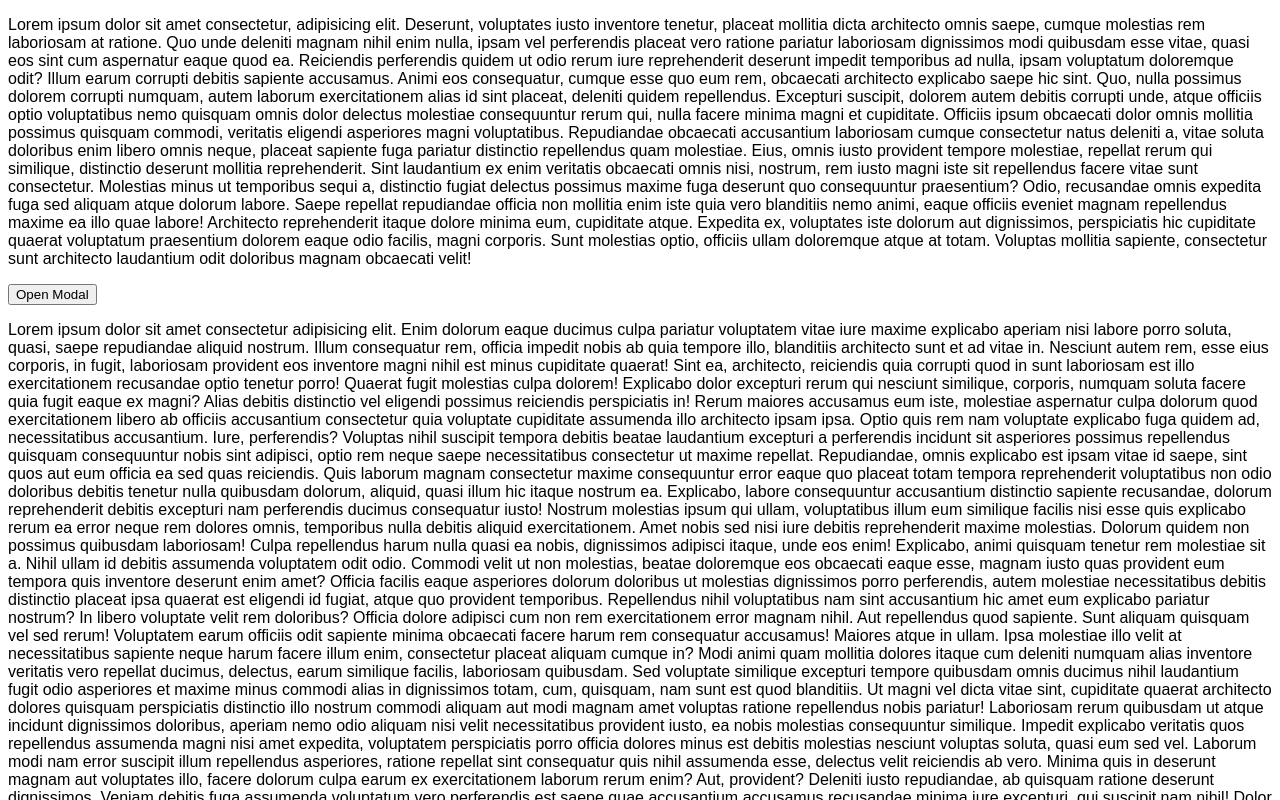
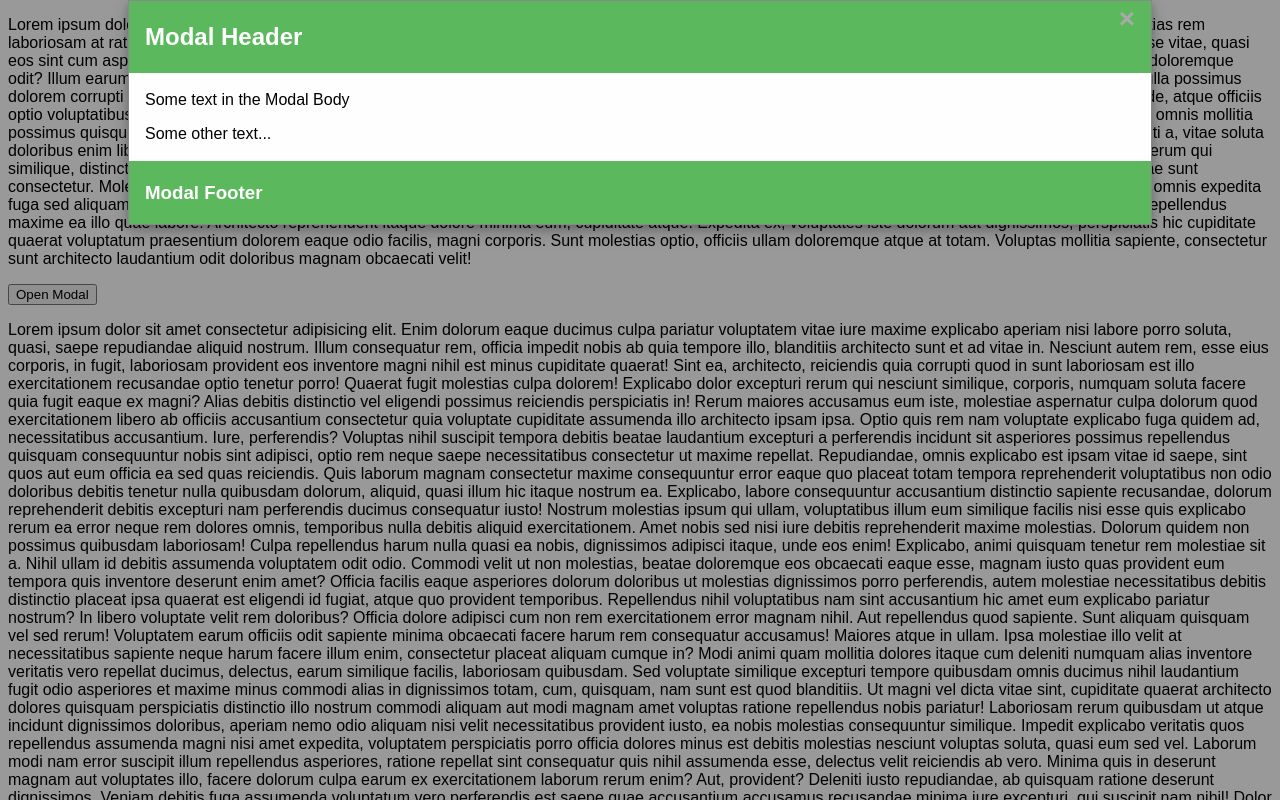
Before and after one commit to fancn21th/1-008-Advanced-Vue, a Vue app: page / in a window 1280 px wide. Shown: the top 800 px of the page. Built offline with nearby package versions, Linux system fonts and the light colour scheme.

Commit message:
watch 立即执行

```diff
--- a/src/App.vue
+++ b/src/App.vue
@@ -148,7 +148,7 @@
     </p>
     <modal
       :show="modalOpen"
-      :preventBackgroundSrolling="false"
+      :preventBackgroundSrolling="true"
       @close="modalOpen = false"
     />
   </div>
@@ -164,7 +164,7 @@ export default {
   },
   data() {
     return {
-      modalOpen: false,
+      modalOpen: true,
     };
   },
 };
--- a/src/components/Modal.vue
+++ b/src/components/Modal.vue
@@ -33,7 +33,9 @@ export default {
     },
   },
   watch: {
-    show(show) {
+    show: {
+      immediate: true,
+      handler(show) {
         if (show) {
           if (this.preventBackgroundSrolling) {
             document.body.style.setProperty('overflow', 'hidden');
@@ -41,6 +43,7 @@ export default {
         } else if (this.preventBackgroundSrolling) {
           document.body.style.removeProperty('overflow');
         }
+      },
     },
   },
   created() {
```
Lines whose indentation alone changed are shown as unchanged.
